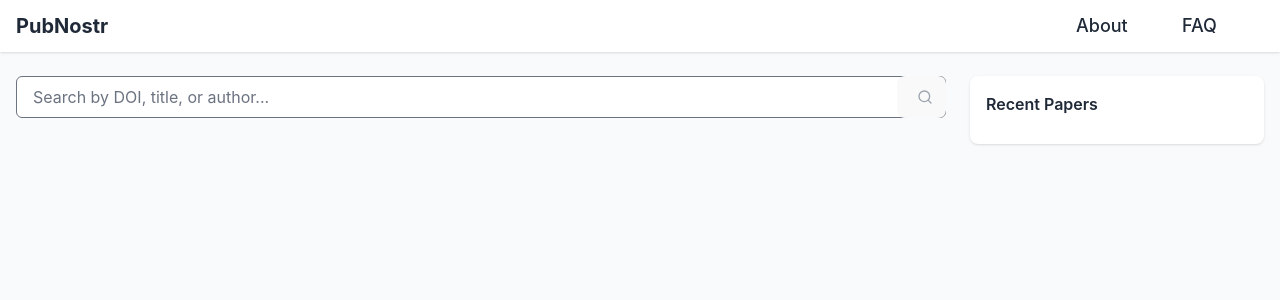
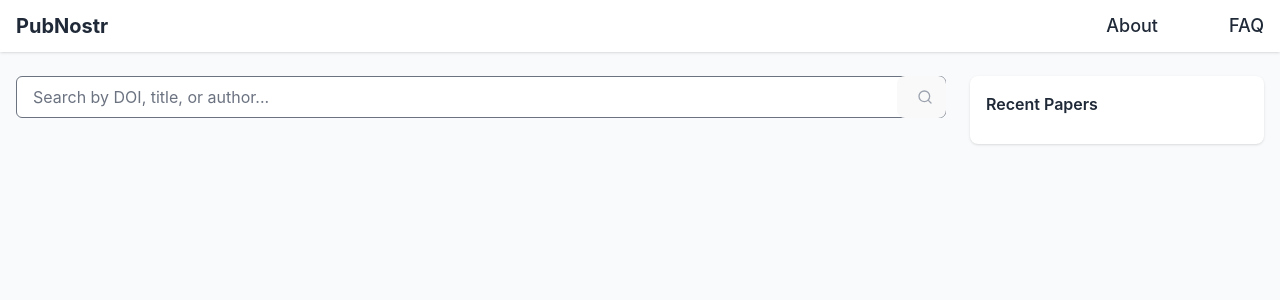
Before and after one commit to mittimithai/pubnostr, a React (Vite) app: page / in a window 1280 px wide. Shown: the top 300 px of the page. Built offline with nearby package versions, Linux system fonts and the light colour scheme.

Commit message:
layout fix

```diff
--- a/src/components/BaseLayout.jsx
+++ b/src/components/BaseLayout.jsx
@@ -19,15 +19,15 @@ const BaseLayout = () => {
 				</Link>
 			    </div>
 
-			    <div className="col-start-11 col-end-11">
+			    <div className="col-start-11 col-end-12">
 				<Link to="/about">
-				    <h2 className="text-lg text-gray-800">About</h2>
+				    <h2 className="text-lg text-gray-800 justify-self-end">About</h2>
 				</Link>
 			    </div>
 
-			    <div className="col-start-12 col-end-12">
+			    <div className="col-start-12 col-end-13">
 				<Link to="/faq">
-				    <h2 className="text-lg text-gray-800">FAQ</h2>
+				    <h2 className="text-lg text-gray-800 justify-self-end">FAQ</h2>
 				</Link>
 			    </div>
 
```
